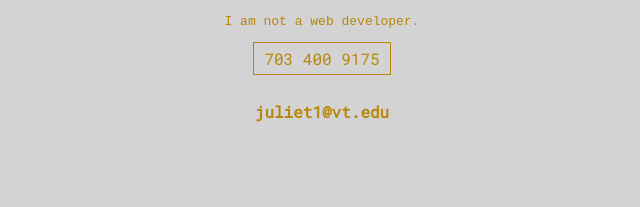
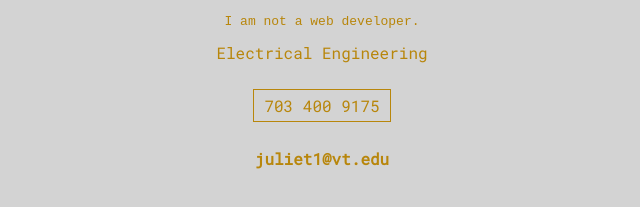
Before and after one commit to juliet1/juliet1.github.io, a plain HTML site: page index.html in a window 1280 px wide. Shown: the part 339-546 px from the top of the page, without its empty margins (318-958 px from the left). Drawn offline with Linux system fonts and the light colour scheme.

Commit message:
Add style changes

```diff
--- a/index.html
+++ b/index.html
@@ -12,6 +12,8 @@
     <h1>My name is Juliet.</h1>
     <img id="profile-pic" src="imgs/julietprofile.JPG">
     <pre> I am not a web developer. </pre>
+    <div> Electrical Engineering</div>
+    <br>
     <div class="info">703 400 9175</div>
     <br>
     <div id="email">juliet1@vt.edu</div>
```
